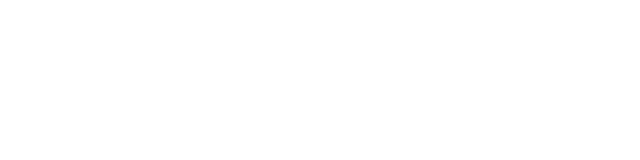
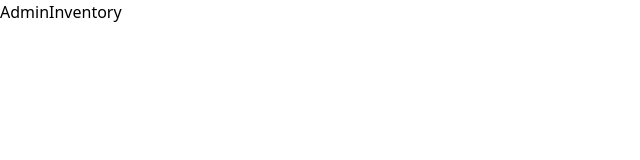
Before and after one commit to yaroslav1274/frontend-inventory-app, a React (Vite) app: page /admin in a window 1280 px wide. Shown: the top 160 px of the page, without its empty margins (0-640 px from the left). Built offline with nearby package versions, Linux system fonts and the light colour scheme.

Commit message:
configured the routing

```diff
--- a/src/App.jsx
+++ b/src/App.jsx
@@ -1,9 +1,22 @@
+import { Routes, Route } from 'react-router-dom';
+import AdminInventory from './pages/AdminInventory';
+import AdminInventoryCreate from './pages/AdminInventoryCreate';
+import AdminInventoryEdit from './pages/AdminInventoryEdit';
+import AdminInventoryDetails from './pages/AdminInventoryDetails';
+
 function App() {
-
   return (
-    <>
-    </>
-  )
+    <div className="min-h-screen bg-gray-50 text-gray-900">
+      <main className="container mx-auto px-4 py-8">
+        <Routes>
+          <Route path="/admin" element={<AdminInventory />} />
+          <Route path="/admin/create" element={<AdminInventoryCreate />} />
+          <Route path="/admin/edit/:id" element={<AdminInventoryEdit />} />
+          <Route path="/admin/details/:id" element={<AdminInventoryDetails />} />
+        </Routes>
+      </main>
+    </div>
+  );
 }
 
-export default App
+export default App;
--- /dev/null
+++ b/src/pages/AdminInventory.jsx
@@ -0,0 +1,7 @@
+const AdminInventory = () => {
+  return (
+    <div>AdminInventory</div>
+  )
+}
+
+export default AdminInventory
--- /dev/null
+++ b/src/pages/AdminInventoryCreate.jsx
@@ -0,0 +1,7 @@
+const AdminInventoryCreate = () => {
+  return (
+    <div>AdminInventoryCreate</div>
+  )
+}
+
+export default AdminInventoryCreate
--- /dev/null
+++ b/src/pages/AdminInventoryDetails.jsx
@@ -0,0 +1,7 @@
+const AdminInventoryDetails = () => {
+  return (
+    <div>AdminInventoryDetails</div>
+  )
+}
+
+export default AdminInventoryDetails
--- /dev/null
+++ b/src/pages/AdminInventoryEdit.jsx
@@ -0,0 +1,7 @@
+const AdminInventoryEdit = () => {
+  return (
+    <div>AdminInventoryEdit</div>
+  )
+}
+
+export default AdminInventoryEdit
```
